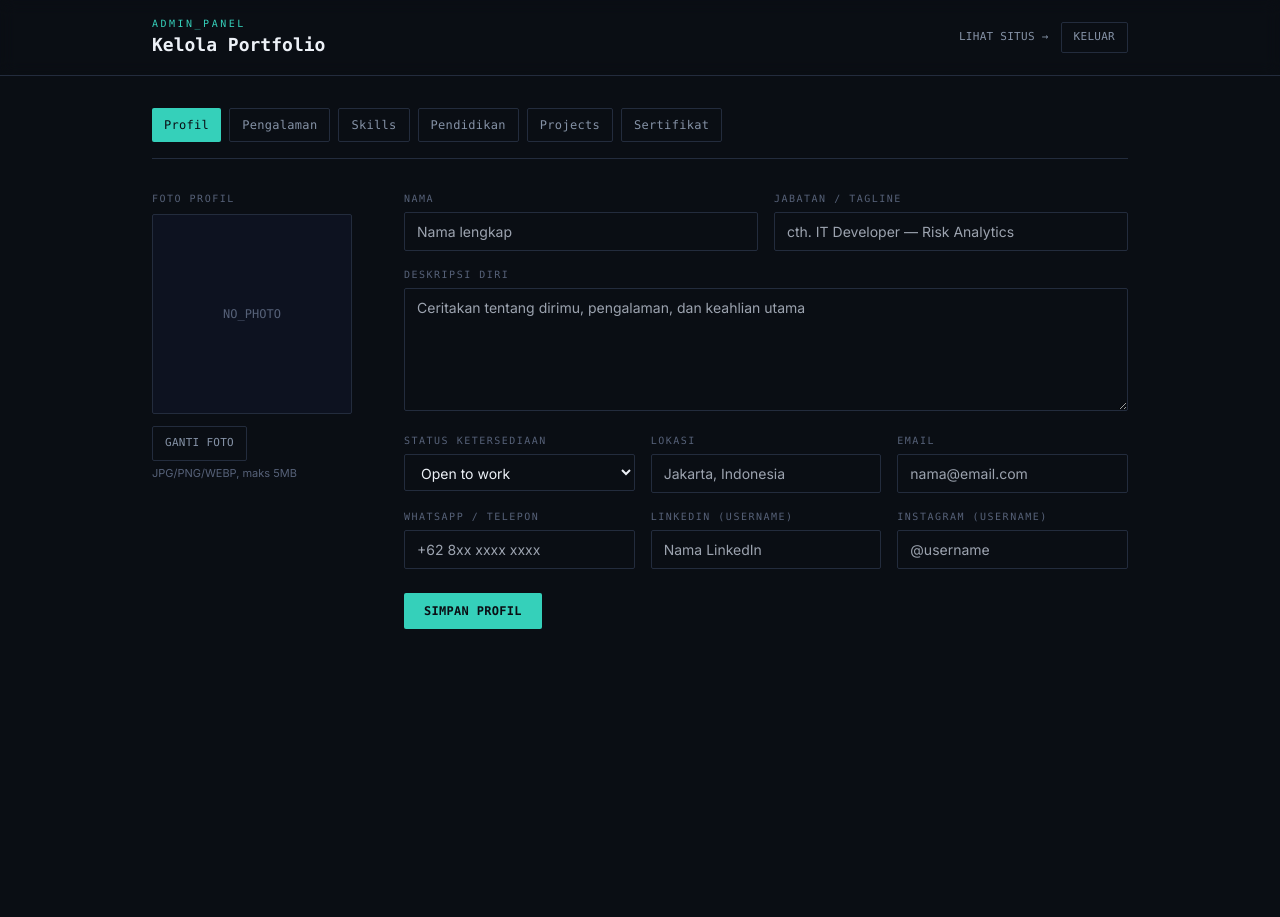
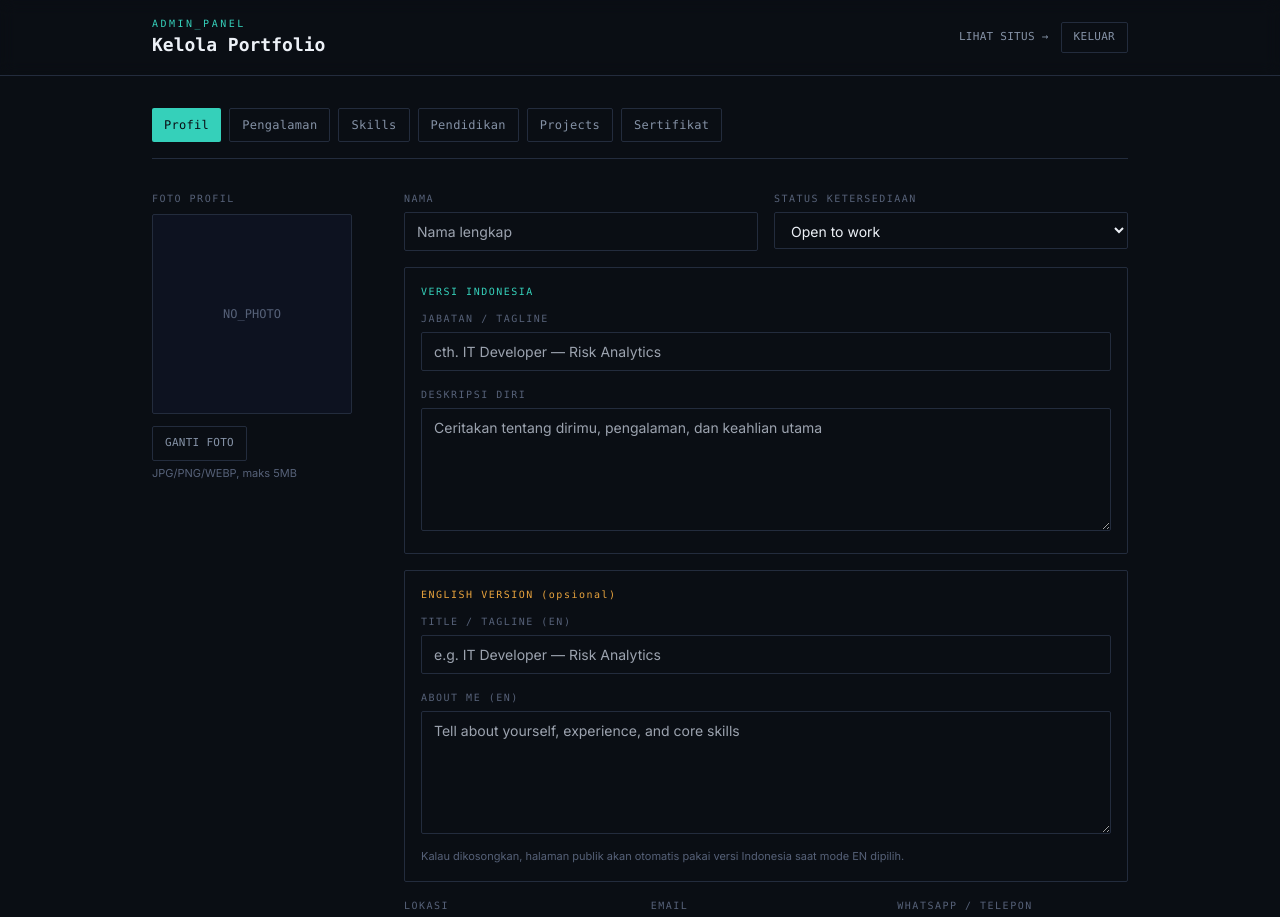
Before and after one commit to kirztyle/porfolio, a Next.js app: page /admin in a window 1280 px wide. Shown: the top 917 px of the page. Before the commit the page ends 800 px from the top, so only its background shows below. Built offline with nearby package versions, Linux system fonts and the light colour scheme; no server answers; the database is empty.

Commit message:
menambahkan fitur translate ID-EN

```diff
--- a/components/admin/AdminDashboard.tsx
+++ b/components/admin/AdminDashboard.tsx
@@ -104,18 +104,34 @@ export default function AdminDashboard({
               initialItems={experiences}
               itemTitle={(i) => `${i.role} — ${i.company}`}
               itemSubtitle={(i) => [i.period_start, i.period_end].filter(Boolean).join(" — ")}
-              emptyItem={{ company: "", role: "", location: "", period_start: "", period_end: "", description: "" }}
+              emptyItem={{
+                company: "",
+                role: "",
+                role_en: "",
+                location: "",
+                period_start: "",
+                period_end: "",
+                description: "",
+                description_en: "",
+              }}
               fields={[
-                { key: "role", label: "Jabatan", type: "text" },
+                { key: "role", label: "Jabatan (ID)", type: "text" },
+                { key: "role_en", label: "Role (EN)", type: "text", hint: "Opsional, fallback ke versi ID kalau kosong" },
                 { key: "company", label: "Perusahaan", type: "text" },
                 { key: "location", label: "Lokasi", type: "text" },
                 { key: "period_start", label: "Mulai", type: "text", placeholder: "cth. Aug 2025" },
-                { key: "period_end", label: "Selesai", type: "text", placeholder: "cth. Present" },
+                { key: "period_end", label: "Selesai", type: "text", placeholder: "cth. Present (kosongkan jika masih berjalan)" },
                 {
                   key: "description",
-                  label: "Deskripsi Tugas (bullet)",
+                  label: "Deskripsi Tugas (ID, bullet)",
                   type: "textarea",
                   hint: "Satu poin per baris — setiap baris akan tampil sebagai bullet.",
+                },
+                {
+                  key: "description_en",
+                  label: "Job Description (EN, bullet)",
+                  type: "textarea",
+                  hint: "Opsional. One point per line, fallback ke versi ID kalau kosong.",
                 },
               ]}
             />
@@ -164,11 +180,21 @@ export default function AdminDashboard({
               initialItems={projects}
               itemTitle={(i) => String(i.title ?? "")}
               itemSubtitle={(i) => String(i.tags ?? "")}
-              emptyItem={{ title: "", description: "", tags: "", link: "", image_url: "" }}
+              emptyItem={{
+                title: "",
+                title_en: "",
+                description: "",
+                description_en: "",
+                tags: "",
+                link: "",
+                image_url: "",
+              }}
               fields={[
                 { key: "image_url", label: "Gambar Project", type: "image" },
-                { key: "title", label: "Judul Project", type: "text" },
-                { key: "description", label: "Deskripsi", type: "textarea" },
+                { key: "title", label: "Judul Project (ID)", type: "text" },
+                { key: "title_en", label: "Project Title (EN)", type: "text", hint: "Opsional, fallback ke versi ID kalau kosong" },
+                { key: "description", label: "Deskripsi (ID)", type: "textarea" },
+                { key: "description_en", label: "Description (EN)", type: "textarea", hint: "Opsional, fallback ke versi ID kalau kosong" },
                 { key: "tags", label: "Tags", type: "text", hint: "Pisahkan dengan koma" },
                 { key: "link", label: "Link (opsional)", type: "text", placeholder: "https://..." },
               ]}
--- a/components/admin/ProfileForm.tsx
+++ b/components/admin/ProfileForm.tsx
@@ -8,8 +8,10 @@ export default function ProfileForm({ initial }: { initial: Profile | null }) {
   const [form, setForm] = useState({
     name: initial?.name || "",
     title: initial?.title || "",
+    title_en: initial?.title_en || "",
     photo_url: initial?.photo_url || "",
     description: initial?.description || "",
+    description_en: initial?.description_en || "",
     status: initial?.status || "open",
     email: initial?.email || "",
     phone: initial?.phone || "",
@@ -110,27 +112,6 @@ export default function ProfileForm({ initial }: { initial: Profile | null }) {
               placeholder="Nama lengkap"
             />
           </Field>
-          <Field label="Jabatan / Tagline">
-            <input
-              value={form.title}
-              onChange={(e) => set("title", e.target.value)}
-              className="input"
-              placeholder="cth. IT Developer — Risk Analytics"
-            />
-          </Field>
-        </div>
-
-        <Field label="Deskripsi Diri">
-          <textarea
-            value={form.description}
-            onChange={(e) => set("description", e.target.value)}
-            rows={5}
-            className="input"
-            placeholder="Ceritakan tentang dirimu, pengalaman, dan keahlian utama"
-          />
-        </Field>
-
-        <div className="grid grid-cols-1 gap-4 sm:grid-cols-3">
           <Field label="Status Ketersediaan">
             <select
               value={form.status}
@@ -142,6 +123,64 @@ export default function ProfileForm({ initial }: { initial: Profile | null }) {
               <option value="closed">Not available</option>
             </select>
           </Field>
+        </div>
+
+        {/* --- Versi Indonesia --- */}
+        <div className="rounded-sm border border-hairline p-4">
+          <p className="mb-3 font-display text-[10px] tracking-[0.15em] text-teal">
+            VERSI INDONESIA
+          </p>
+          <div className="space-y-4">
+            <Field label="Jabatan / Tagline">
+              <input
+                value={form.title}
+                onChange={(e) => set("title", e.target.value)}
+                className="input"
+                placeholder="cth. IT Developer — Risk Analytics"
+              />
+            </Field>
+            <Field label="Deskripsi Diri">
+              <textarea
+                value={form.description}
+                onChange={(e) => set("description", e.target.value)}
+                rows={5}
+                className="input"
+                placeholder="Ceritakan tentang dirimu, pengalaman, dan keahlian utama"
+              />
+            </Field>
+          </div>
+        </div>
+
+        {/* --- Versi Inggris --- */}
+        <div className="rounded-sm border border-hairline p-4">
+          <p className="mb-3 font-display text-[10px] tracking-[0.15em] text-amber">
+            ENGLISH VERSION (opsional)
+          </p>
+          <div className="space-y-4">
+            <Field label="Title / Tagline (EN)">
+              <input
+                value={form.title_en}
+                onChange={(e) => set("title_en", e.target.value)}
+                className="input"
+                placeholder="e.g. IT Developer — Risk Analytics"
+              />
+            </Field>
+            <Field label="About Me (EN)">
+              <textarea
+                value={form.description_en}
+                onChange={(e) => set("description_en", e.target.value)}
+                rows={5}
+                className="input"
+                placeholder="Tell about yourself, experience, and core skills"
+              />
+            </Field>
+          </div>
+          <p className="mt-2 font-body text-[11px] text-dim">
+            Kalau dikosongkan, halaman publik akan otomatis pakai versi Indonesia saat mode EN dipilih.
+          </p>
+        </div>
+
+        <div className="grid grid-cols-1 gap-4 sm:grid-cols-3">
           <Field label="Lokasi">
             <input
               value={form.location}
```
